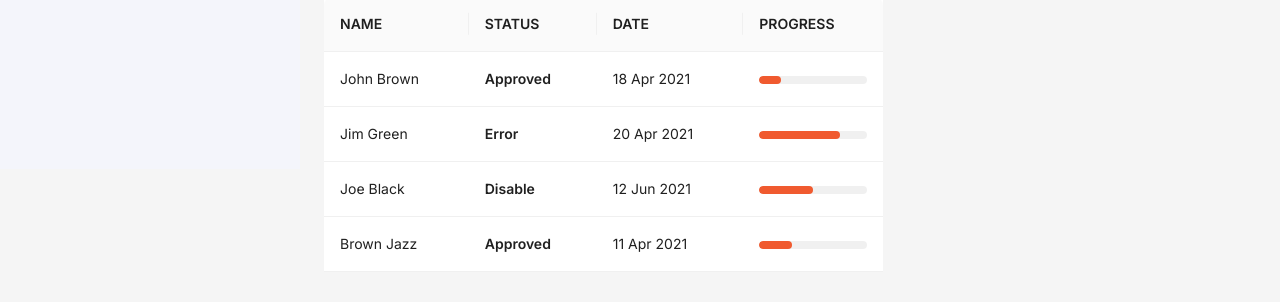
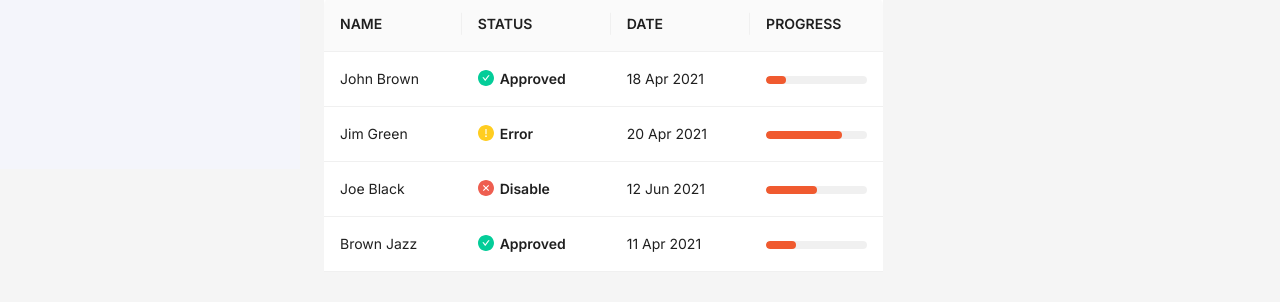
Before and after one commit to thidayah/k3system, a React (Vite) app: page / in a window 1280 px wide. Shown: the part 631-933 px from the top of the page. Built offline with nearby package versions, Linux system fonts and the light colour scheme.

Commit message:
update: type status component

```diff
--- a/src/pages/Dashboard.tsx
+++ b/src/pages/Dashboard.tsx
@@ -1,7 +1,5 @@
 import { Button, Flex, Progress, Table, Typography } from "antd"
-import { Template } from "../components"
-
-import { CalendarOutlined, AlignRightOutlined, CheckCircleFilled, EllipsisOutlined } from "@ant-design/icons"
+import { CalendarOutlined, AlignRightOutlined, CheckCircleFilled, EllipsisOutlined, ExclamationCircleFilled, CloseCircleFilled } from "@ant-design/icons"
 import {
   Chart as ChartJS,
   CategoryScale,
@@ -13,8 +11,8 @@ import {
   Legend,
   Filler,
 } from 'chart.js';
-
 import { Line, Bar } from 'react-chartjs-2';
+import { Template } from "../components"
 
 ChartJS.register(CategoryScale, LinearScale, PointElement, LineElement, BarElement, Tooltip, Legend, Filler);
 
@@ -150,6 +148,12 @@ const Dashboard = () => {
 
   const statusComponent = (status: string) => (
     <Typography.Text strong>
+      {status === 'Approved' ?
+        <CheckCircleFilled style={{ marginRight: '6px', color: '#04cd99', fontSize: '16px' }} />
+        : status === 'Error' ?
+          <ExclamationCircleFilled style={{ marginRight: '6px', color: '#ffcd20', fontSize: '16px' }} />
+          : <CloseCircleFilled style={{ marginRight: '6px', color: '#ee5e50', fontSize: '16px' }} />
+      }
       {status}
     </Typography.Text>
   )
```
